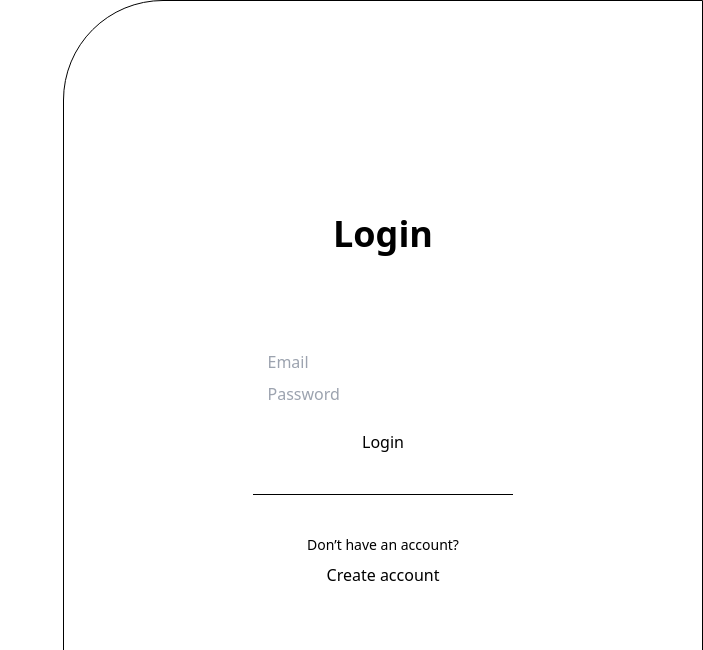
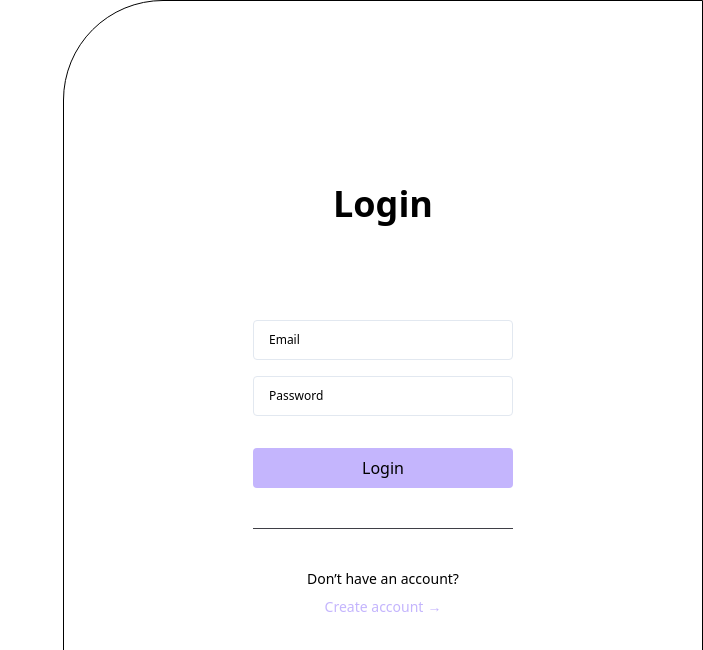
Before and after one commit to hyesuhong/next_sns, a Next.js app: page /log-in in a window 1280 px wide. Shown: the top 650 px of the page, without its empty margins (577-1280 px from the left). Built offline with nearby package versions, Linux system fonts and the light colour scheme.

Commit message:
feat: add common components
- InputField
- Button
- Divider
- Link(CustomLink)

```diff
--- /dev/null
+++ b/src/components/button.tsx
@@ -0,0 +1,20 @@
+import { ButtonHTMLAttributes } from 'react';
+
+export default function Button({
+	children,
+	type,
+	disabled,
+	className,
+	...props
+}: ButtonHTMLAttributes<HTMLButtonElement>) {
+	return (
+		<button
+			type={type}
+			disabled={disabled}
+			className={`h-10 w-[260px] rounded bg-violet-300 transition-colors hover:bg-violet-400 ${className}`}
+			{...props}
+		>
+			{children}
+		</button>
+	);
+}
--- /dev/null
+++ b/src/components/customLink.tsx
@@ -0,0 +1,20 @@
+import Link from 'next/link';
+import { PropsWithChildren } from 'react';
+
+interface CustomLinkProps extends PropsWithChildren {
+	href: string;
+}
+
+export default function CustomLink({ href, children }: CustomLinkProps) {
+	return (
+		<Link
+			href={href}
+			className='group flex items-center gap-x-1 text-sm text-violet-300'
+		>
+			{children}
+			<span className='transition-transform group-hover:translate-x-1'>
+				&rarr;
+			</span>
+		</Link>
+	);
+}
--- /dev/null
+++ b/src/components/divider.tsx
@@ -0,0 +1,7 @@
+type DividerProps = {
+	className?: string;
+};
+
+export default function Divider({ className }: DividerProps) {
+	return <hr className={`w-full border-t border-t-zinc-700 ${className}`} />;
+}
--- /dev/null
+++ b/src/components/inputField.tsx
@@ -0,0 +1,48 @@
+import { useState } from 'react';
+
+type InputProps = {
+	label?: string;
+	name: string;
+	type?: React.HTMLInputTypeAttribute;
+	errorMessege?: string;
+};
+
+export default function InputField({
+	label,
+	name,
+	type,
+	errorMessege,
+}: InputProps) {
+	const [isEmpty, setIsEmpty] = useState(true);
+
+	const onChange = (ev: React.ChangeEvent<HTMLInputElement>) => {
+		if (isEmpty && ev.target.value !== '') {
+			return setIsEmpty(false);
+		}
+
+		if (!isEmpty && ev.target.value === '') {
+			return setIsEmpty(true);
+		}
+	};
+
+	return (
+		<div className='relative'>
+			<input
+				type={type}
+				name={name}
+				onChange={onChange}
+				className='peer-blank peer h-10 w-full rounded-[4px] border border-slate-200 bg-transparent px-4 text-sm outline-none focus:border-violet-400'
+			/>
+			{label && (
+				<label
+					className={`absolute left-4 ${isEmpty ? 'top-5' : 'top-0'} -translate-y-1/2 bg-white text-xs transition-all peer-focus:top-0`}
+				>
+					{label}
+				</label>
+			)}
+			{errorMessege && (
+				<span className='text-xs text-red-400'>{errorMessege}</span>
+			)}
+		</div>
+	);
+}
--- a/src/pages/create-account.tsx
+++ b/src/pages/create-account.tsx
@@ -1,19 +1,24 @@
-import Link from 'next/link';
+import Button from '@/components/button';
+import CustomLink from '@/components/customLink';
+import Divider from '@/components/divider';
+import InputField from '@/components/inputField';
 
 export default function Page() {
 	return (
 		<main className='flex h-screen justify-end '>
-			<section className='flex flex-[0_0_50%] flex-col items-center justify-center rounded-tl-[100px] border border-black'>
-				<h1 className='mb-24 text-4xl font-bold'>Create account</h1>
-				<form action='' className='flex flex-col gap-2'>
-					<input type='text' name='email' placeholder='Email' />
-					<input type='password' name='password' placeholder='Password' />
-					<input type='text' name='name' placeholder='Name' />
-					<button className='mt-4'>Create account</button>
-				</form>
-				<hr className='my-10 w-[260px] border-t border-t-black' />
-				<p className='mb-2 text-sm'>Already have an account?</p>
-				<Link href='/log-in'>Login</Link>
+			<section className='flex flex-[0_0_50%] rounded-tl-[100px] border border-black'>
+				<div className='m-auto flex w-[260px] flex-col items-center justify-center'>
+					<h1 className='mb-24 text-4xl font-bold'>Create account</h1>
+					<form action='' className='flex flex-col gap-2'>
+						<InputField label='Email' name='email' />
+						<InputField label='Password' name='password' type='password' />
+						<InputField label='Name' name='name' />
+						<Button className='mt-4'>Create account</Button>
+					</form>
+					<Divider className='my-10' />
+					<p className='mb-2 text-sm'>Already have an account?</p>
+					<CustomLink href='/log-in'>Login</CustomLink>
+				</div>
 			</section>
 		</main>
 	);
--- a/src/pages/log-in.tsx
+++ b/src/pages/log-in.tsx
@@ -1,18 +1,24 @@
-import Link from 'next/link';
+import Button from '@/components/button';
+import CustomLink from '@/components/customLink';
+import Divider from '@/components/divider';
+import InputField from '@/components/inputField';
 
 export default function Page() {
 	return (
 		<main className='flex h-screen justify-end'>
 			<section className='flex flex-[0_0_50%] flex-col items-center justify-center rounded-tl-[100px] border border-black'>
-				<h1 className='mb-24 text-4xl font-bold'>Login</h1>
-				<form action='' className='flex flex-col gap-2'>
-					<input type='text' name='email' placeholder='Email' />
-					<input type='password' name='password' placeholder='Password' />
-					<button className='mt-4'>Login</button>
-				</form>
-				<hr className='my-10 w-[260px] border-t border-t-black' />
-				<p className='mb-2 text-sm'>Don’t have an account?</p>
-				<Link href='/create-account'>Create account</Link>
+				<div className='m-auto flex w-[260px] flex-col items-center justify-center'>
+					<h1 className='mb-24 text-4xl font-bold'>Login</h1>
+					<form action='' className='flex flex-col gap-4'>
+						<InputField label='Email' name='email' />
+						<InputField label='Password' name='password' type='password' />
+
+						<Button className='mt-4'>Login</Button>
+					</form>
+					<Divider className='my-10' />
+					<p className='mb-2 text-sm'>Don’t have an account?</p>
+					<CustomLink href='/create-account'>Create account</CustomLink>
+				</div>
 			</section>
 		</main>
 	);
```
